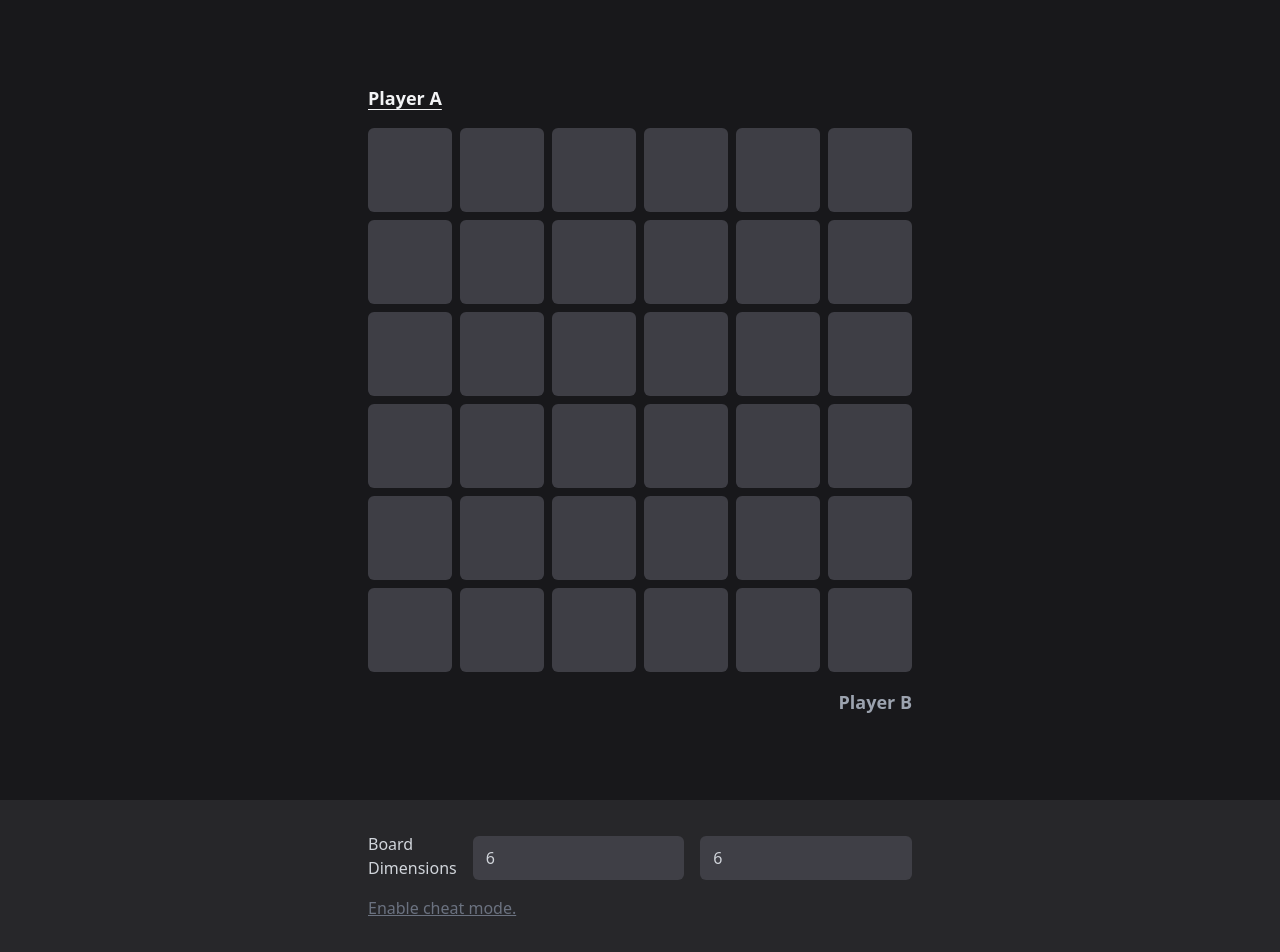
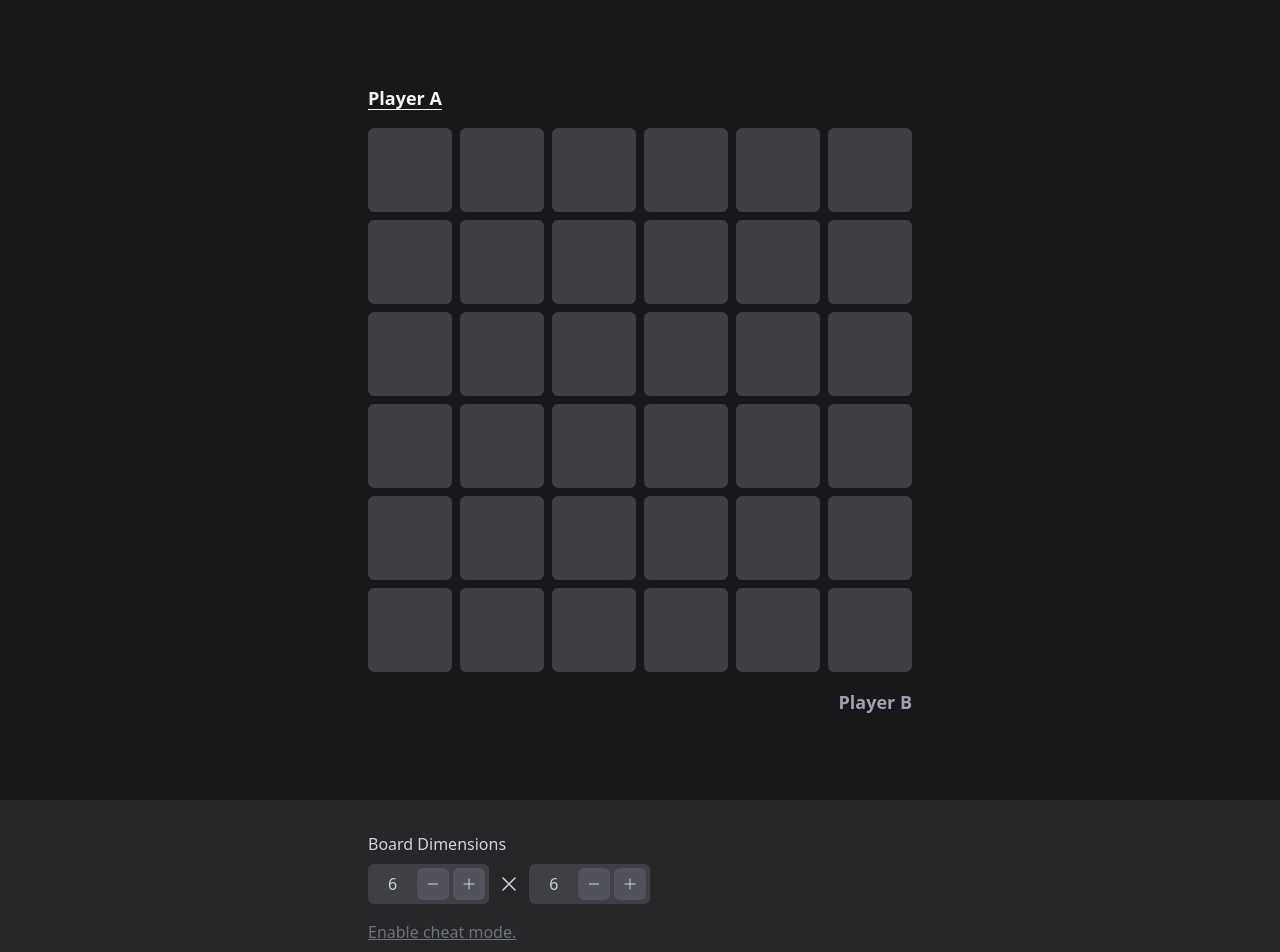
Before and after one commit to fs-c/tiny-memory, a Vue app: page / in a window 1280 px wide. Shown: the top 952 px of the page. Built offline with nearby package versions, Linux system fonts and the light colour scheme.

Commit message:
Improve board dimension change ui

```diff
--- a/src/components/MemoryFooter.vue
+++ b/src/components/MemoryFooter.vue
@@ -1,6 +1,8 @@
 <script setup lang="ts">
 import { useSettings } from '@/stores/settings.store';
 import { computed } from 'vue';
+import XMark from './lib/icons/XMark.vue';
+import NumberInput from './lib/NumberInput.vue';
 
 const { settings, toggleCheatMode, setBoardDimensions } = useSettings();
 
@@ -8,19 +10,25 @@ const cheatModeText = computed(
     () => `${settings.cheatMode === true ? 'Disable' : 'Enable'} cheat mode.`,
 );
 
-const normalizeDimensionValue = (value: number): number =>
-    isNaN(value) ? 2 : value > 10 ? 10 : value < 2 ? 2 : value;
+const onWidthPlusOne = () => {
+    setBoardDimensions({ ...settings.boardDimensions, width: settings.boardDimensions.width + 1 });
+};
 
-const onChangeDimensions = (value: number, widthOrHeight: 'width' | 'height') => {
-    // todo: needs proper normalization/binding, also enforce even number of cards and
-    //       maybe limit the allowed difference between height and width
+const onHeightPlusOne = () => {
+    setBoardDimensions({
+        ...settings.boardDimensions,
+        height: settings.boardDimensions.height + 1,
+    });
+};
 
-    const currentDimensions = { ...settings.boardDimensions };
+const onWidthMinusOne = () => {
+    setBoardDimensions({ ...settings.boardDimensions, width: settings.boardDimensions.width - 1 });
+};
 
-    const normalizedValue = normalizeDimensionValue(value);
+const onHeightMinusOne = () => {
     setBoardDimensions({
-        ...currentDimensions,
-        [widthOrHeight]: normalizedValue,
+        ...settings.boardDimensions,
+        height: settings.boardDimensions.height - 1,
     });
 };
 </script>
@@ -28,24 +36,28 @@ const onChangeDimensions = (value: number, widthOrHeight: 'width' | 'height') =>
 <template>
     <div class="bg-zinc-800">
         <div class="px-4 py-8 mx-auto max-w-xl flex flex-col items-start gap-4">
-            <div class="flex flex-row gap-4 justify-center">
-                <label>Board Dimensions</label>
+            <div class="flex flex-col gap-2">
+                <h2>Board Dimensions</h2>
 
-                <input
-                    :value="settings.boardDimensions.width"
-                    @input="onChangeDimensions($event, 'width')"
-                    type="number"
-                    class="mt-1 block w-full rounded-md bg-zinc-700 border-transparent focus:border-gray-500 focus:bg-zinc-800 focus:ring-0"
-                    placeholder=""
-                />
+                <div class="flex flex-row gap-2 items-center">
+                    <NumberInput
+                        :min="3"
+                        :max="10"
+                        :value="settings.boardDimensions.width"
+                        @plus-one="onWidthPlusOne"
+                        @minus-one="onWidthMinusOne"
+                    />
 
-                <input
-                    :value="settings.boardDimensions.height"
-                    @input="onChangeDimensions($event, 'height')"
-                    type="number"
-                    class="mt-1 block w-full rounded-md bg-zinc-700 border-transparent focus:border-gray-500 focus:bg-zinc-800 focus:ring-0"
-                    placeholder=""
-                />
+                    <XMark />
+
+                    <NumberInput
+                        :min="3"
+                        :max="10"
+                        :value="settings.boardDimensions.height"
+                        @plus-one="onHeightPlusOne"
+                        @minus-one="onHeightMinusOne"
+                    />
+                </div>
             </div>
 
             <button class="text-base underline text-gray-500" @click="toggleCheatMode()">
--- /dev/null
+++ b/src/components/lib/NumberInput.vue
@@ -0,0 +1,36 @@
+<script setup lang="ts">
+import Plus from './icons/Plus.vue';
+import Minus from './icons/Minus.vue';
+
+const props = defineProps<{
+    value: number;
+    min: number;
+    max: number;
+}>();
+</script>
+
+<template>
+    <div
+        class="rounded-md bg-zinc-700 focus:border-gray-500 focus:bg-zinc-800 flex gap-1 items-center p-1"
+    >
+        <div class="px-4">
+            {{ value }}
+        </div>
+
+        <button
+            class="flex items-center justify-center w-8 h-8 p-2 rounded-md bg-zinc-600 text-xl disabled:bg-zinc-700"
+            @click="$emit('minusOne')"
+            :disabled="props.value <= props.min"
+        >
+            <Minus />
+        </button>
+
+        <button
+            class="flex items-center justify-center w-8 h-8 p-2 rounded-md bg-zinc-600 text-xl disabled:bg-zinc-700"
+            @click="$emit('plusOne')"
+            :disabled="props.value >= props.max"
+        >
+            <Plus />
+        </button>
+    </div>
+</template>
--- /dev/null
+++ b/src/components/lib/icons/Minus.vue
@@ -0,0 +1,14 @@
+<script setup lang="ts"></script>
+
+<template>
+    <svg
+        xmlns="http://www.w3.org/2000/svg"
+        fill="none"
+        viewBox="0 0 24 24"
+        stroke-width="1.5"
+        stroke="currentColor"
+        class="w-6 h-6"
+    >
+        <path stroke-linecap="round" stroke-linejoin="round" d="M5 12h14" />
+    </svg>
+</template>
--- /dev/null
+++ b/src/components/lib/icons/Plus.vue
@@ -0,0 +1,14 @@
+<script setup lang="ts"></script>
+
+<template>
+    <svg
+        xmlns="http://www.w3.org/2000/svg"
+        fill="none"
+        viewBox="0 0 24 24"
+        stroke-width="1.5"
+        stroke="currentColor"
+        class="w-6 h-6"
+    >
+        <path stroke-linecap="round" stroke-linejoin="round" d="M12 4.5v15m7.5-7.5h-15" />
+    </svg>
+</template>
--- /dev/null
+++ b/src/components/lib/icons/XMark.vue
@@ -0,0 +1,14 @@
+<script setup lang="ts"></script>
+
+<template>
+    <svg
+        xmlns="http://www.w3.org/2000/svg"
+        fill="none"
+        viewBox="0 0 24 24"
+        stroke-width="1.5"
+        stroke="currentColor"
+        class="w-6 h-6"
+    >
+        <path stroke-linecap="round" stroke-linejoin="round" d="M6 18 18 6M6 6l12 12" />
+    </svg>
+</template>
```
